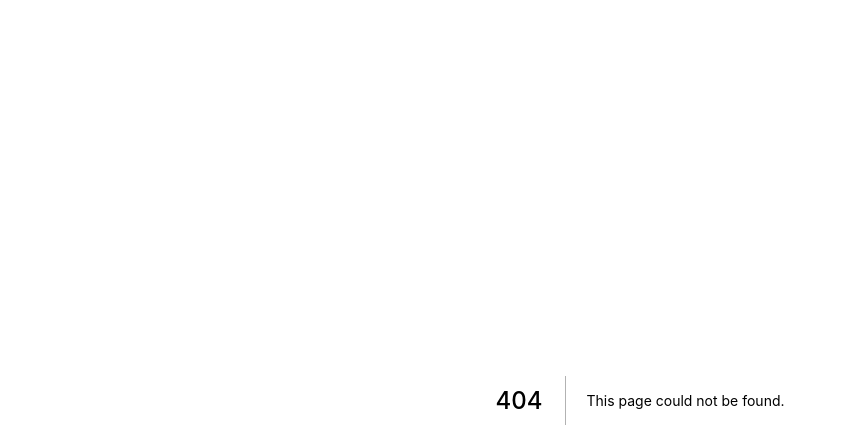
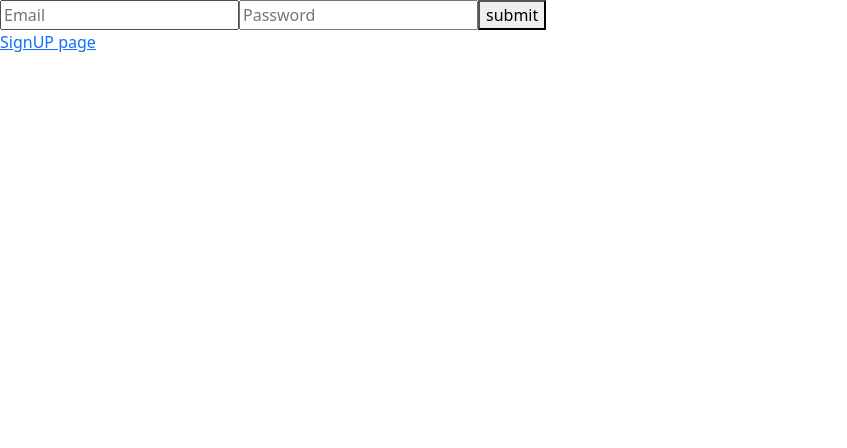
Before and after one commit to script-lab/next.js-demo, a Next.js app: page /authenticationDemo/login in a window 1280 px wide. Before the commit this address had no page. Shown: the top 448 px of the page, without its empty margins (0-847 px from the left). Built offline with nearby package versions, Linux system fonts and the light colour scheme; no server answers.

Commit message:
[add] ログイン画面を追加
Authentication を使用し、ログイン機能を実装した。

```diff
--- /dev/null
+++ b/pages/authenticationDemo/login.js
@@ -0,0 +1,45 @@
+import { useRouter } from 'next/router'
+import Link from 'next/link'
+import firebase from './Firebase'
+import useInput from "./useInput"
+
+
+const LogInForm = () => {
+  const email = useInput("")
+  const password = useInput("")
+  const router = useRouter()
+
+
+  const signIn = async (event) => {
+    event.preventDefault();
+    try {
+      if (firebase) {
+        const user = await firebase
+          .auth()
+          .signInWithEmailAndPassword(email.value, password.value);
+        console.log("user", user);
+        alert("Welcome back!");
+        router.push('/authentication');
+      }
+    } catch (error) {
+      console.log("error", error);
+    }
+  };
+
+
+  return (
+    <>
+      <form onSubmit={signIn}>
+        <input placeholder="Email" {...email} />
+        <input placeholder="Password" type="password" {...password}/>
+        <button type="submit">submit</button>
+      </form>
+      <Link href='/authentication/signUp'>
+      <a>SignUP page</a>
+      </Link>
+    </>
+  )
+}
+
+
+export default LogInForm
```
